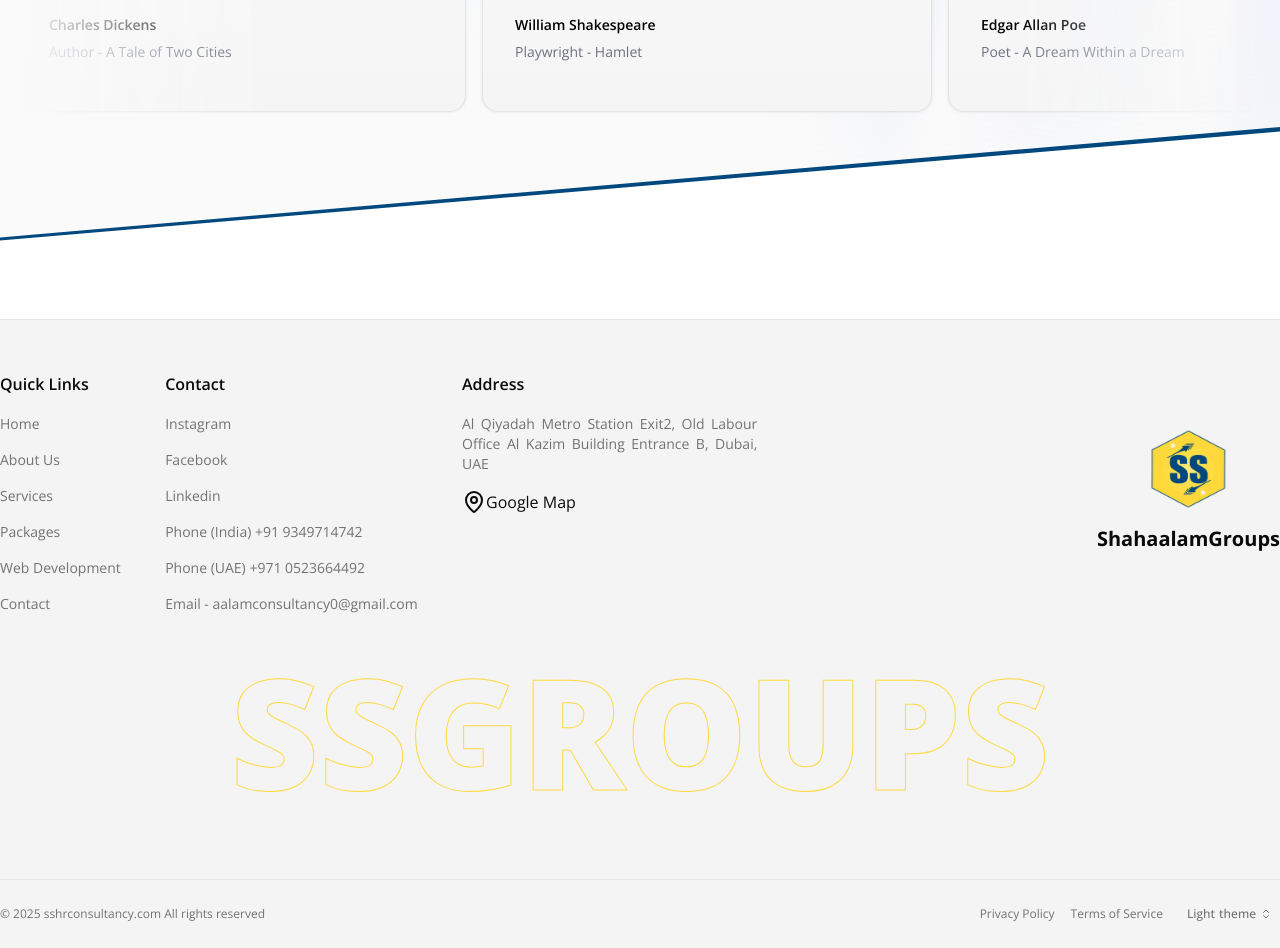
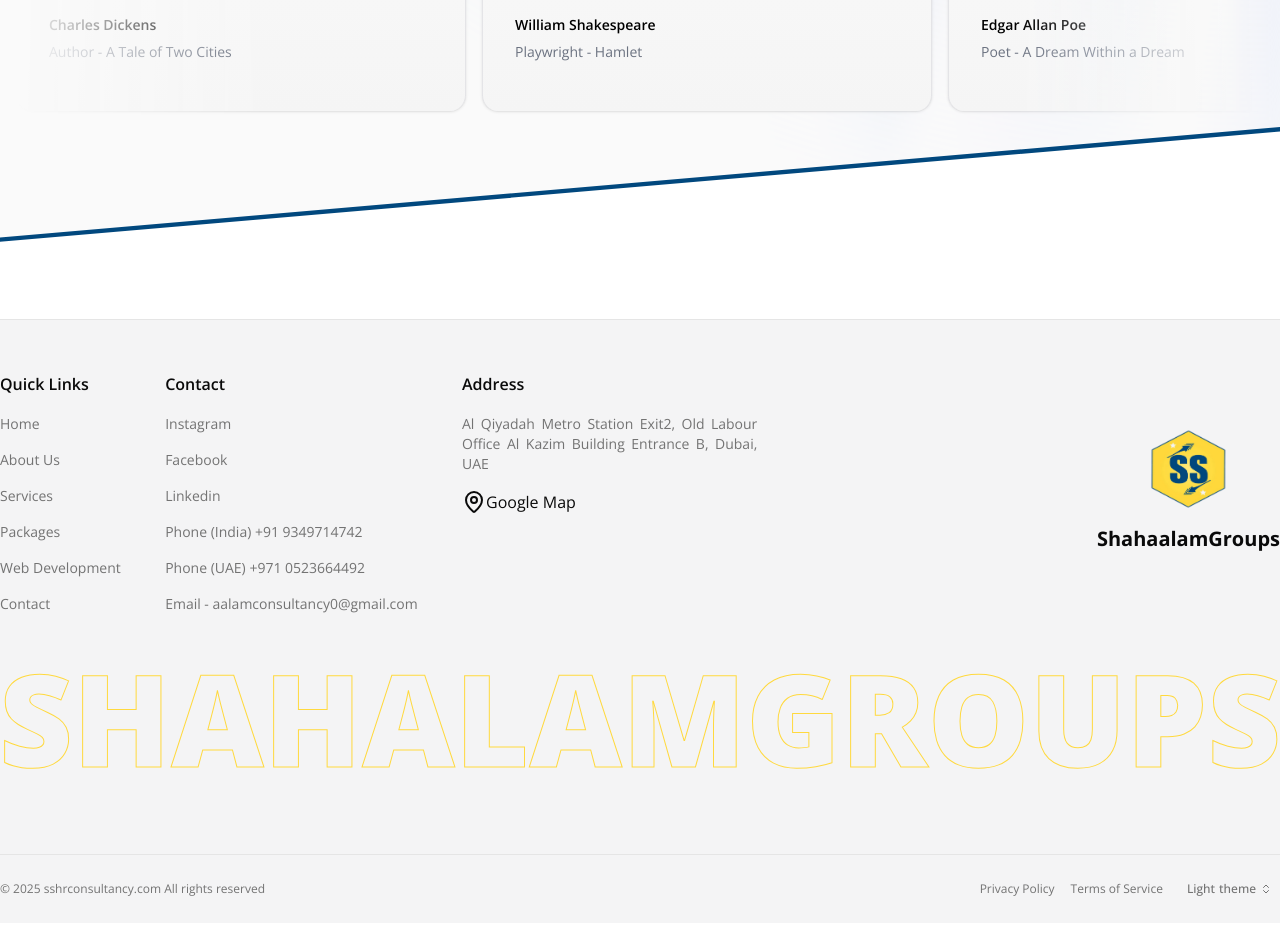
Before and after one commit to SS-HR-CONSULTANCY/ss-hr-frontend, a React (Vite) app: page / in a window 1280 px wide. Shown: the part 3760-4708 px from the top of the page. After the commit the page ends 4683 px from the top, so only its background shows below. Built offline with nearby package versions, Linux system fonts and the light colour scheme; no server answers.

Commit message:
refactor : Footer and review section tailwind updated

```diff
--- a/src/components/navigations/Footer.tsx
+++ b/src/components/navigations/Footer.tsx
@@ -56,10 +56,22 @@
           </FooterColumn>
         </FooterContent>
         <FooterContent className="w-full flex justify-center overflow-hidden md:py-10">
-          <h1 className="font-extrabold text-center leading-none text-[clamp(2rem,12vw,12rem)] text-transparent stroke-text">
-            <span className="stroke-text">S</span>
-            <span className="stroke-text">S</span>
-            <span className="stroke-text">GROUPS</span>
+          <h1
+            className="
+      font-extrabold
+      text-center
+      leading-none
+      text-transparent
+      stroke-text
+      text-9xl
+      whitespace-nowrap
+    "
+            style={{
+              wordSpacing: '0.1em',
+              transformOrigin: 'center',
+            }}
+          >
+            <span className="stroke-text">SHAHALAMGROUPS</span>
           </h1>
         </FooterContent>
         <FooterBottom className="border-t">
--- a/src/components/sections/Reviews.tsx
+++ b/src/components/sections/Reviews.tsx
@@ -80,7 +80,7 @@
                         preserveAspectRatio="none"
                     >
                         <path d="M1200 120L0 16.48 0 0 1200 0 1200 120z" className="fill-[#01487e]"></path>
-                        <path d="M1250 120L0 13.48 0 0 1200 0 1200 120z" className="fill-white dark:fill-black"></path>
+                        <path d="M1250 120L0 12.48 0 0 1200 0 1200 120z" className="fill-white dark:fill-black"></path>
                     </svg>
                 </div>
             </AuroraBackground>
```
